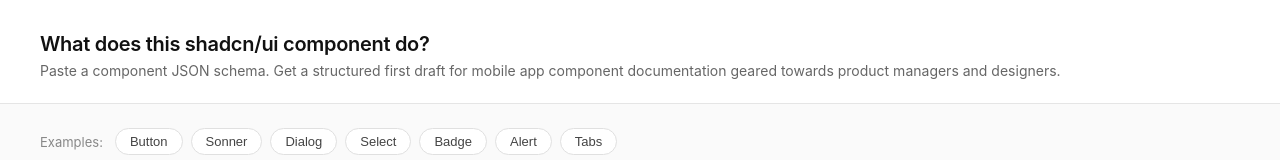
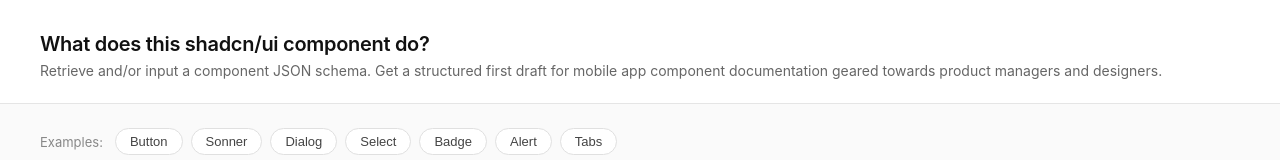
Before and after one commit to andiexchoi/shadcn-docs-from-schema, a React (Vite) app: page / in a window 1280 px wide. Shown: the top 160 px of the page. Built offline with nearby package versions, Linux system fonts and the light colour scheme.

Commit message:
Update subtitle copy

```diff
--- a/src/App.jsx
+++ b/src/App.jsx
@@ -125,7 +125,7 @@
       <header className="header">
         <h1>What does this shadcn/ui component do?</h1>
         <p className="subtitle">
-          Paste a component JSON schema. Get a structured first draft for mobile app component documentation geared towards product managers and designers.
+          Retrieve and/or input a component JSON schema. Get a structured first draft for mobile app component documentation geared towards product managers and designers.
         </p>
       </header>
 
```
